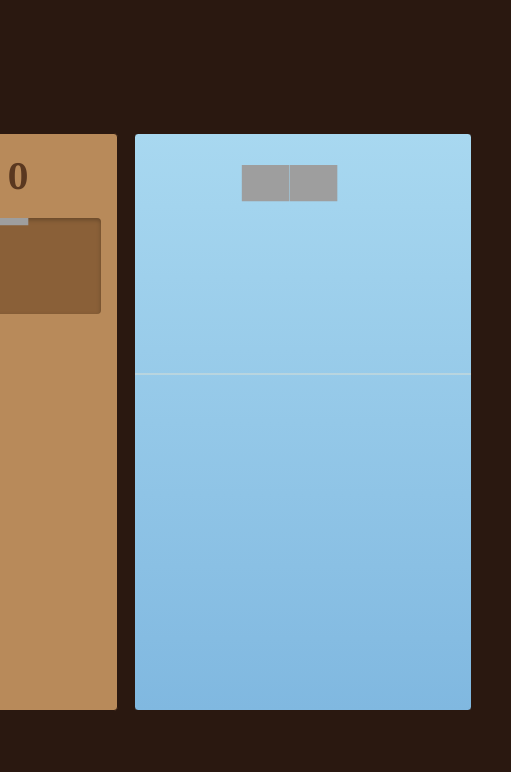
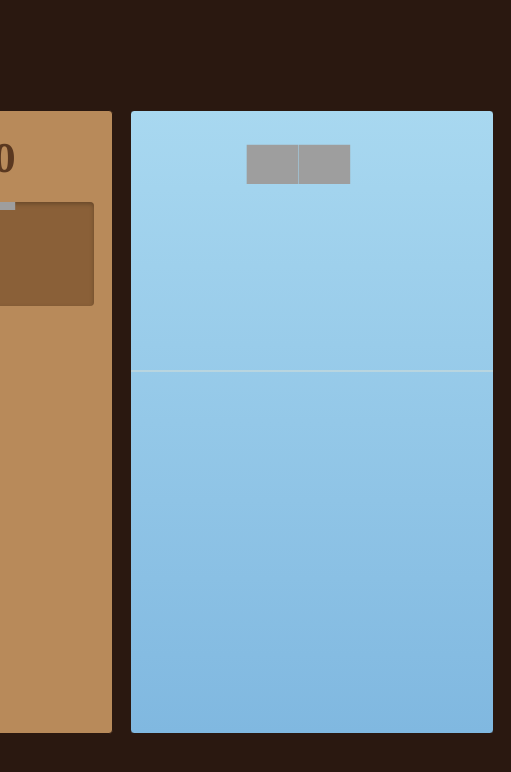
Before and after one commit to busser/naturalchimie, a website built with Vite: page index.html in a window 390 px wide. Shown: the whole page, 511 px wide, since content can reach past the window. Built offline with nearby package versions, Linux system fonts and the light colour scheme.

Commit message:
drive the cell size from the viewport
A new layout module derives the cell size from a min(vw / 7.4,
(vh - safe-area) / 15.6) formula per docs/09-responsive-layout.md
and writes it to --cell on the root so CSS can size in cell-units.
The renderers gain a resize() method backed by a shared helper that
re-applies the DPR transform after canvas.width/height assignments;
the layout module fans resize events into both renderers without
touching effect or fuse particle state, so in-flight animations
keep playing across a viewport change.

Landscape CSS now sizes .playfield, .sidebar, .preview, and the
score from --cell. The 25/6 sidebar ratio reproduces the previous
200 px sidebar exactly at the reference 48 px cell. A --cell: 48px
fallback on :root keeps the first paint identical while layout.ts
measures the viewport.

Phase 1 of the responsive layout work; particle constants are
still pixel-tuned and follow in the next commit.

```diff
--- /dev/null
+++ b/src/layout.ts
@@ -0,0 +1,98 @@
+// Derives the layout mode and cell size from the viewport, exposes
+// them to the canvas renderers via subscribe(), and pushes them to
+// CSS via custom properties on the root element so stylesheets can
+// size regions in cell-units.
+//
+// Spec: docs/09-responsive-layout.md (cell formula, safe-area
+// semantics, and the small-viewport-unit rule for the height term).
+
+export type LayoutMode = 'portrait' | 'landscape';
+
+export type Layout = {
+  readonly mode: LayoutMode;
+  readonly cellSize: number;
+};
+
+export type LayoutModule = {
+  get(): Layout;
+  subscribe(fn: (layout: Layout) => void): () => void;
+};
+
+// 7.4 = 7 grid columns + two 0.2-cell side gaps.
+// 15.6 = 0.2 + 2 (top strip) + 0.2 + 13 (play area) + 0.2.
+const WIDTH_DIVISOR = 7.4;
+const HEIGHT_DIVISOR = 15.6;
+
+export function createLayout(): LayoutModule {
+  const probe = createProbe();
+  let current = compute(probe);
+  apply(current);
+
+  const listeners = new Set<(layout: Layout) => void>();
+  const onChange = (): void => {
+    const next = compute(probe);
+    if (next.mode === current.mode && next.cellSize === current.cellSize) {
+      return;
+    }
+    current = next;
+    apply(next);
+    for (const fn of listeners) fn(next);
+  };
+  window.addEventListener('resize', onChange);
+  window.addEventListener('orientationchange', onChange);
+
+  return {
+    get: () => current,
+    subscribe(fn) {
+      listeners.add(fn);
+      return () => {
+        listeners.delete(fn);
+      };
+    },
+  };
+}
+
+function compute(probe: HTMLElement): Layout {
+  const vw = window.innerWidth;
+  const vhRaw = window.innerHeight;
+  // The probe's height resolves `100svh` (small viewport height); its
+  // padding resolves the safe-area insets. innerHeight grows when the
+  // mobile address bar hides, which would mid-play reflow the layout —
+  // svh stays pinned to the smaller-viewport value.
+  const probeRect = probe.getBoundingClientRect();
+  const styles = getComputedStyle(probe);
+  const safeTop = parseFloat(styles.paddingTop) || 0;
+  const safeBottom = parseFloat(styles.paddingBottom) || 0;
+  const vh = probeRect.height > 0 ? probeRect.height : vhRaw;
+  const mode: LayoutMode = vw > vhRaw ? 'landscape' : 'portrait';
+  const raw = Math.min(
+    vw / WIDTH_DIVISOR,
+    (vh - safeTop - safeBottom) / HEIGHT_DIVISOR,
+  );
+  const cellSize = Math.max(1, Math.floor(raw));
+  return { mode, cellSize };
+}
+
+function apply(layout: Layout): void {
+  const root = document.documentElement;
+  root.style.setProperty('--cell', `${layout.cellSize}px`);
+  root.dataset.layout = layout.mode;
+}
+
+function createProbe(): HTMLDivElement {
+  const probe = document.createElement('div');
+  const s = probe.style;
+  s.position = 'fixed';
+  s.top = '0';
+  s.left = '0';
+  s.width = '0';
+  s.height = '100svh';
+  s.boxSizing = 'border-box';
+  s.paddingTop = 'env(safe-area-inset-top, 0px)';
+  s.paddingBottom = 'env(safe-area-inset-bottom, 0px)';
+  s.pointerEvents = 'none';
+  s.visibility = 'hidden';
+  probe.setAttribute('aria-hidden', 'true');
+  document.body.appendChild(probe);
+  return probe;
+}
--- a/src/main.ts
+++ b/src/main.ts
@@ -2,11 +2,10 @@ import './style.css';
 import { createDriver } from './animation/driver';
 import { loadSprites } from './assets/sprite-loader';
 import { attachKeyboard } from './input/keyboard';
+import { createLayout } from './layout';
 import { createRenderer } from './renderer/playfield';
 import { createPreviewRenderer } from './renderer/preview';
 import { createStore } from './store';
-
-const CELL_SIZE = 48;
 
 function requireElement<T extends HTMLElement>(
   id: string,
@@ -28,6 +27,7 @@ async function main(): Promise<void> {
 
   const sprites = await loadSprites();
   const store = createStore(Date.now());
+  const layout = createLayout();
 
   let gameOverShown = false;
   function showGameOver(score: number): void {
@@ -58,16 +58,20 @@ async function main(): Promise<void> {
   const renderer = createRenderer({
     canvas,
     sprites,
-    cellSize: CELL_SIZE,
+    cellSize: layout.get().cellSize,
     getSnapshot: store.getSnapshot,
     getInFlight: driver.getInFlight,
   });
   const previewRenderer = createPreviewRenderer({
     canvas: previewCanvas,
     sprites,
-    cellSize: CELL_SIZE,
+    cellSize: layout.get().cellSize,
     getSnapshot: store.getSnapshot,
     getInFlight: driver.getInFlight,
+  });
+  layout.subscribe(({ cellSize }) => {
+    renderer.resize(cellSize);
+    previewRenderer.resize(cellSize);
   });
   const keyboard = attachKeyboard(store);
 
--- /dev/null
+++ b/src/renderer/canvas.ts
@@ -0,0 +1,22 @@
+// Shared helper for sizing a canvas to a CSS-pixel rectangle while
+// honoring devicePixelRatio. Called both at renderer construction
+// and on resize so cell-size changes propagate without dropping the
+// 2D context. Setting canvas.width/height resets transform and
+// imageSmoothing, so this re-applies them every call.
+
+export function applyCanvasSize(
+  canvas: HTMLCanvasElement,
+  ctx: CanvasRenderingContext2D,
+  cssWidth: number,
+  cssHeight: number,
+): void {
+  const dpr = window.devicePixelRatio ?? 1;
+  canvas.width = Math.round(cssWidth * dpr);
+  canvas.height = Math.round(cssHeight * dpr);
+  canvas.style.width = `${cssWidth}px`;
+  canvas.style.height = `${cssHeight}px`;
+  ctx.setTransform(1, 0, 0, 1, 0, 0);
+  ctx.scale(dpr, dpr);
+  ctx.imageSmoothingEnabled = true;
+  ctx.imageSmoothingQuality = 'high';
+}
--- a/src/renderer/playfield.ts
+++ b/src/renderer/playfield.ts
@@ -23,6 +23,7 @@ import {
   drawSpriteAtCell,
   type SpriteAsset,
 } from '../assets/sprite-renderer';
+import { applyCanvasSize } from './canvas';
 import {
   cellKey,
   createEffect,
@@ -50,6 +51,12 @@ const SPAWN_PHASE_DOWN_END_T =
 
 export type Renderer = {
   draw(now: number): void;
+  // Re-size the canvas to a new cell size without dropping in-flight
+  // animation state. effect, effectStep, and fuse particles are all
+  // preserved so timelines keep running across a resize; the only
+  // canvas-level reset is the transform + imageSmoothing flags that
+  // setting canvas.width/height clears (see canvas.ts).
+  resize(cellSize: number): void;
 };
 
 export type RendererDeps = {
@@ -61,10 +68,13 @@ export type RendererDeps = {
 };
 
 export function createRenderer(deps: RendererDeps): Renderer {
-  const { canvas, sprites, cellSize, getSnapshot, getInFlight } = deps;
-  const cssWidth = BOARD_WIDTH * cellSize;
-  const cssHeight = VISIBLE_ROWS * cellSize;
-  const ctx = setupCanvas(canvas, cssWidth, cssHeight);
+  const { canvas, sprites, getSnapshot, getInFlight } = deps;
+  let cellSize = deps.cellSize;
+  let cssWidth = BOARD_WIDTH * cellSize;
+  let cssHeight = VISIBLE_ROWS * cellSize;
+  const ctx = canvas.getContext('2d');
+  if (!ctx) throw new Error('createRenderer: 2D context unavailable');
+  applyCanvasSize(canvas, ctx, cssWidth, cssHeight);
 
   // Effects (merge bloom, gravity tween) are step-scoped: built when
   // a new merge/gravity step enters flight, dropped when it commits.
@@ -80,6 +90,13 @@ export function createRenderer(deps: RendererDeps): Renderer {
   const fuse: FuseParticles = createFuseParticles();
 
   return {
+    resize(nextCellSize: number) {
+      if (nextCellSize === cellSize) return;
+      cellSize = nextCellSize;
+      cssWidth = BOARD_WIDTH * cellSize;
+      cssHeight = VISIBLE_ROWS * cellSize;
+      applyCanvasSize(canvas, ctx, cssWidth, cssHeight);
+    },
     draw(now: number) {
       const state = getSnapshot();
       const inflight = getInFlight(now);
@@ -155,24 +172,6 @@ export function createRenderer(deps: RendererDeps): Renderer {
       ctx.restore();
     },
   };
-}
-
-function setupCanvas(
-  canvas: HTMLCanvasElement,
-  cssWidth: number,
-  cssHeight: number,
-): CanvasRenderingContext2D {
-  const dpr = window.devicePixelRatio ?? 1;
-  canvas.width = Math.round(cssWidth * dpr);
-  canvas.height = Math.round(cssHeight * dpr);
-  canvas.style.width = `${cssWidth}px`;
-  canvas.style.height = `${cssHeight}px`;
-  const ctx = canvas.getContext('2d');
-  if (!ctx) throw new Error('createRenderer: 2D context unavailable');
-  ctx.scale(dpr, dpr);
-  ctx.imageSmoothingEnabled = true;
-  ctx.imageSmoothingQuality = 'high';
-  return ctx;
 }
 
 function drawLoseThreshold(
--- a/src/renderer/preview.ts
+++ b/src/renderer/preview.ts
@@ -17,6 +17,7 @@ import {
   drawSpriteAtCell,
   type SpriteAsset,
 } from '../assets/sprite-renderer';
+import { applyCanvasSize } from './canvas';
 
 // Canvas height matches the preview recess (2 cells = 96 px at the
 // playfield's 48 px cell size, which is what `.preview` is set to in
@@ -45,6 +46,7 @@ const PHASE_IN_START =
 
 export type PreviewRenderer = {
   draw(now: number): void;
+  resize(cellSize: number): void;
 };
 
 export type PreviewRendererDeps = {
@@ -58,12 +60,22 @@ export type PreviewRendererDeps = {
 export function createPreviewRenderer(
   deps: PreviewRendererDeps,
 ): PreviewRenderer {
-  const { canvas, sprites, cellSize, getSnapshot, getInFlight } = deps;
-  const cssWidth = (PIECE_COLS + 2 * SIDE_HEADROOM) * cellSize;
-  const cssHeight = (1 + TOP_HEADROOM + BOTTOM_HEADROOM) * cellSize;
-  const ctx = setupCanvas(canvas, cssWidth, cssHeight);
+  const { canvas, sprites, getSnapshot, getInFlight } = deps;
+  let cellSize = deps.cellSize;
+  let cssWidth = (PIECE_COLS + 2 * SIDE_HEADROOM) * cellSize;
+  let cssHeight = (1 + TOP_HEADROOM + BOTTOM_HEADROOM) * cellSize;
+  const ctx = canvas.getContext('2d');
+  if (!ctx) throw new Error('createPreviewRenderer: 2D context unavailable');
+  applyCanvasSize(canvas, ctx, cssWidth, cssHeight);
 
   return {
+    resize(nextCellSize: number) {
+      if (nextCellSize === cellSize) return;
+      cellSize = nextCellSize;
+      cssWidth = (PIECE_COLS + 2 * SIDE_HEADROOM) * cellSize;
+      cssHeight = (1 + TOP_HEADROOM + BOTTOM_HEADROOM) * cellSize;
+      applyCanvasSize(canvas, ctx, cssWidth, cssHeight);
+    },
     draw(now: number) {
       const state = getSnapshot();
       const inflight = getInFlight(now);
@@ -104,24 +116,6 @@ function easeInOut(t: number): number {
   return t * t * (3 - 2 * t);
 }
 
-function setupCanvas(
-  canvas: HTMLCanvasElement,
-  cssWidth: number,
-  cssHeight: number,
-): CanvasRenderingContext2D {
-  const dpr = window.devicePixelRatio ?? 1;
-  canvas.width = Math.round(cssWidth * dpr);
-  canvas.height = Math.round(cssHeight * dpr);
-  canvas.style.width = `${cssWidth}px`;
-  canvas.style.height = `${cssHeight}px`;
-  const ctx = canvas.getContext('2d');
-  if (!ctx) throw new Error('createPreviewRenderer: 2D context unavailable');
-  ctx.scale(dpr, dpr);
-  ctx.imageSmoothingEnabled = true;
-  ctx.imageSmoothingQuality = 'high';
-  return ctx;
-}
-
 function drawPiece(
   ctx: CanvasRenderingContext2D,
   piece: Piece,
--- a/src/style.css
+++ b/src/style.css
@@ -6,6 +6,10 @@
   --filigree: #f0e8d0;
   --score-ink: #5a3820;
   --frame: #2a1810;
+  /* Fallback used until layout.ts measures the viewport and writes
+     --cell to the root. The reference cell size from the original
+     fixed layout, so the first paint matches that build. */
+  --cell: 48px;
 }
 
 * {
@@ -29,23 +33,26 @@ body {
 
 #app {
   display: flex;
-  gap: 16px;
-  padding: 16px;
+  gap: calc(var(--cell) / 3);
+  padding: calc(var(--cell) / 3);
 }
 
+/* The 25/6 ratio reproduces the previous 200px sidebar at the
+   reference 48px cell (200 / 48 = 25/6) and lets the sidebar scale
+   in cell-units at any other cell size. */
 .sidebar {
-  width: 200px;
+  width: calc(var(--cell) * 25 / 6);
   background: var(--parchment);
   border: 1px solid var(--frame);
   border-radius: 4px;
-  padding: 24px 16px;
+  padding: calc(var(--cell) * 0.5) calc(var(--cell) / 3);
   display: flex;
   flex-direction: column;
-  gap: 24px;
+  gap: calc(var(--cell) * 0.5);
 }
 
 .score {
-  font-size: 36px;
+  font-size: calc(var(--cell) * 0.75);
   font-weight: bold;
   color: var(--score-ink);
   text-align: center;
@@ -55,7 +62,7 @@ body {
 .preview {
   background: var(--parchment-recess);
   border-radius: 4px;
-  height: 96px;
+  height: calc(var(--cell) * 2);
   box-shadow: inset 0 2px 4px rgba(0, 0, 0, 0.25);
   display: flex;
   align-items: center;
@@ -66,8 +73,13 @@ body {
   display: block;
 }
 
+/* Sized in cell-units rather than implicitly from the canvas child
+   so layout reserves the right region before assets load and so the
+   region survives the canvas resize that follows a viewport change. */
 .playfield {
   position: relative;
+  width: calc(var(--cell) * 7);
+  height: calc(var(--cell) * 12);
   background: linear-gradient(var(--sky-top), var(--sky-bottom));
   border: 1px solid var(--frame);
   border-radius: 4px;
```
